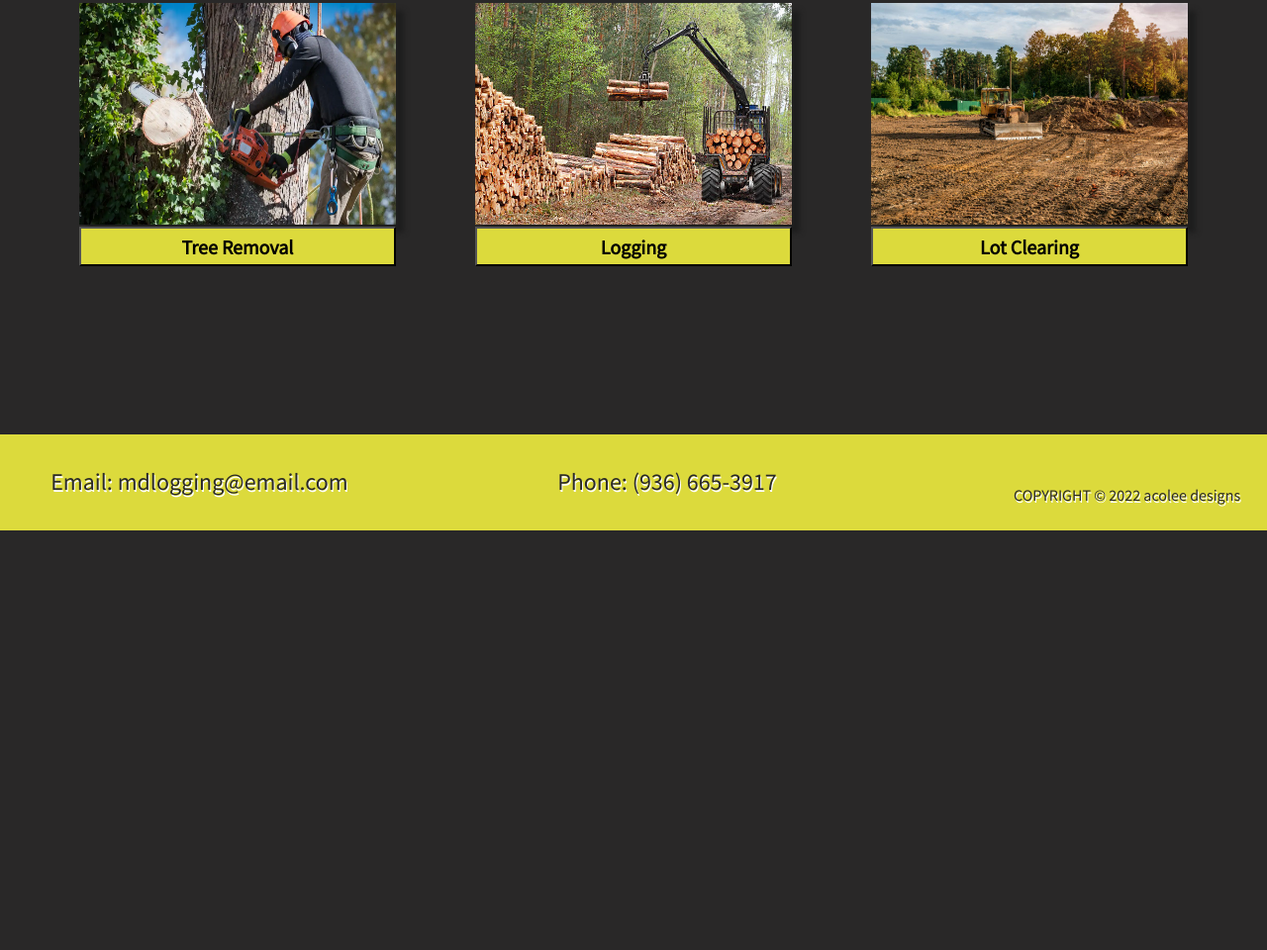
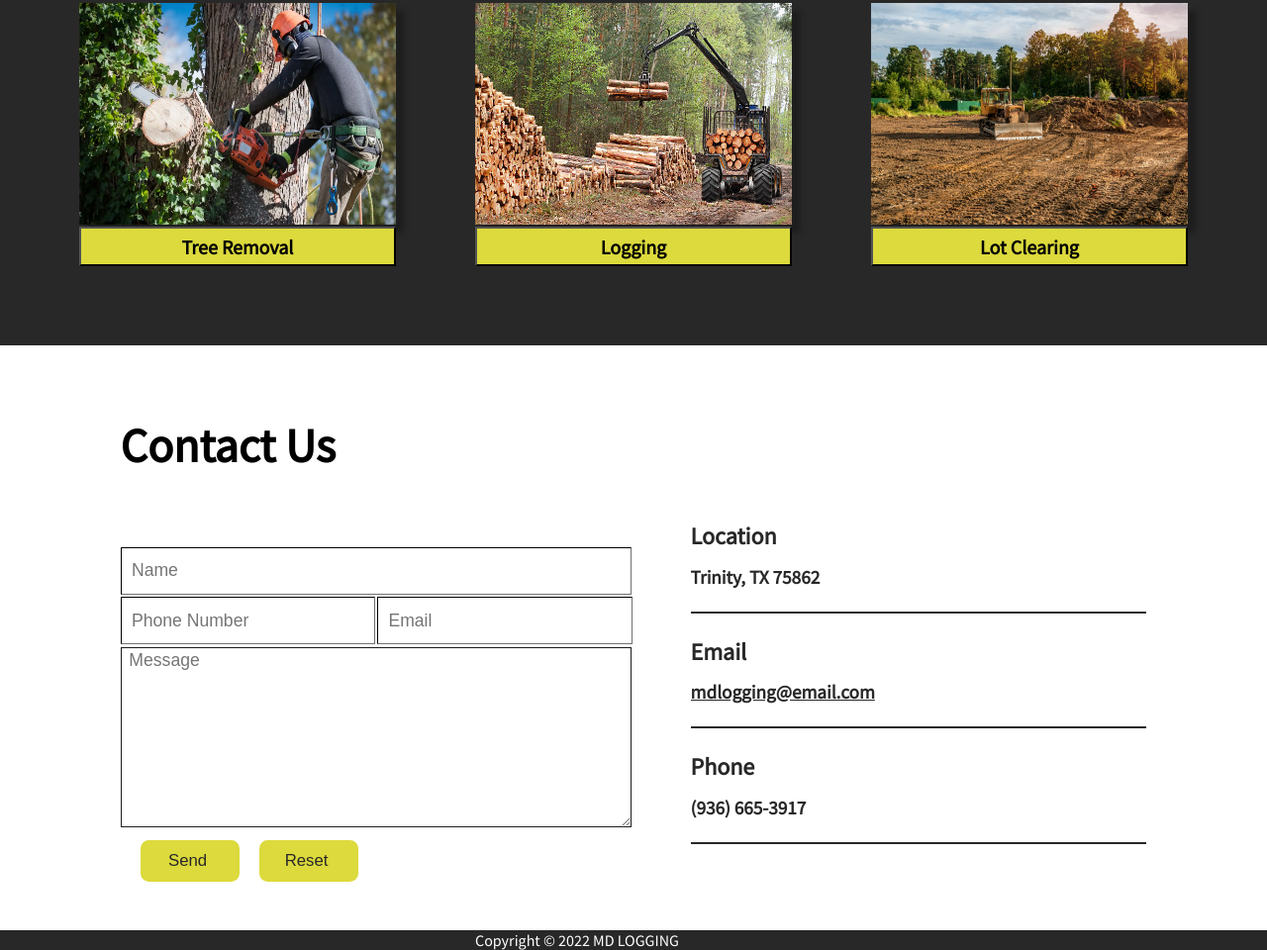
Before and after one commit to a-cole55/MDLogging, a website: page index.html in a window 1280 px wide. Shown: the part 1760-2720 px from the top of the page at 99% size. Before the commit the page ends 2296 px from the top, so only its background shows below. Drawn offline with nearby package versions, Linux system fonts and the light colour scheme; a web font is replaced by a local one.

Commit message:
added contact form

```diff
--- a/index.html
+++ b/index.html
@@ -63,19 +63,62 @@
             </section>
         </section>
         <section id="contact">
-            <section id="sectionContact">
-                <!-- <h1>Contact</h1> -->
-                <section class="contact2">
-                    <span>Email: </span>
-                    <span>mdlogging@email.com</span>
-                </section>
-                <section class="contact2">
-                    <span>Phone: </span>
-                    <span>(936) 665-3917</span>
-                </section>
-            </section>
-            <span id="copy">COPYRIGHT &copy; 2022 acolee designs</span>
+            <h5 id="contactHeading">Contact Us</h5>
+            <div class="row">
+                <div class="form">
+                    <!-- Contact Form -->
+                        <section>
+                            <form method="post" action="#">
+                                <input type="text" name="name" id="contact-name" type="text" placeholder="Name" />
+                                <input type="text" name="phone" id="contact-phone" type="tel" placeholder="Phone Number" />
+                                <input type="text" name="email" id="contact-email" type="email" placeholder="Email" />
+                                <textarea name="message" id="contact-message" placeholder="Message" rows="4"></textarea>
+                                <div class="btns">
+                                    <ul class="actions">
+                                        <li><input type="submit" class="style1" value="Send" /></li>
+                                        <li><input type="reset" class="style2" value="Reset" /></li>
+                                    </ul>
+                                </div>
+                            </form>
+                        </section>
+
+                </div>
+                <div class="contactInfo">
+                    <!-- Contact -->
+                    <div class="contactBox">
+                        <section>
+                            <!-- <img src="address_white_321974.png" alt="address icon"> -->
+                            <h4>Location</h4>
+                            <p>
+                                Trinity, TX 75862
+                            </p>
+                        </section>
+                    </div>
+                    <div class="contactBox">
+                        <section>
+                            <!-- <img src="email.png" alt="email icon"> -->
+                            <h4>Email</h4>
+                            <p>
+                                <a href="mailto:mdlogging@email.com">mdlogging@email.com</a>
+                            </p>
+                        </section>
+                    </div>
+                    <div class="contactBox">
+                        <section>
+                            <!-- <img src="phone.png" alt="phone icon"> -->
+                            <h4>Phone</h4>
+                            <p>
+                                (936) 665-3917
+                            </p>
+                        </section>
+                    </div>
+
+                </div>
+            </div>
         </section>
+        <footer>
+            <span id="copy">Copyright &copy; 2022 MD LOGGING</span>
+        </footer>
         <script type="module" src="/node_modules/waypoints/lib/noframework.waypoints.min.js"></script>
         <script type="module" src="/node_modules/waypoints/src/waypoint.js"></script>
         <script src="md-js.js"></script>
--- a/md-style.css
+++ b/md-style.css
@@ -1,7 +1,7 @@
 body{
     margin:0;
+    scroll-behavior: smooth;
     font-size:62.5%;
-    scroll-behavior: smooth;
 }
 html{
     margin:0;
@@ -156,7 +156,7 @@ strong{
     display:flex;
     flex-direction: column;
     justify-content: center;
-    margin:5% 0 12% 0;
+    margin:5% 0 5% 0;
 }
 .container3 img{
     height:10%;
@@ -228,32 +228,129 @@ button{
     width:100%;
 }
 #contact{
-    background-color: #DCDA3C;
-    display:flex;
+    padding:1% 5% 5% 5%;
+    background-color: white;
+    font-family: 'Source Sans Pro', sans-serif;
+}
+#contactHeading{
+    font-size: 3rem;
+    font-family: 'Source Sans Pro', sans-serif;
+    margin:5% 0 0 5%;
+}
+.row {
+    display: flex;
     flex-direction: row;
+    flex-wrap: wrap;
+    box-sizing: border-box;
+    align-items: center;
+    justify-content: stretch;
     width:100%;
+    /* opacity: 0.9; */
+  }
+.btns{
+    width:40%;
+    display: flex;
+    flex-direction: row;
+    align-items: center;
+    justify-content: space-evenly;
+}
+  .form{
+    width: 45%;
+    margin: 5% 5% -3% 5%;
+    display: inline-block;
+    background-color: white;
+  }
+  form {
+    width:100%;
+    margin:0;
+    background-color:white;
+  }
+  form input{
+    width:46.9%;
+    margin-bottom: 0.5%;
+    height:2.5em;
+    font-family:'Handlee', sans-serif;
+    border-color:rgb(29, 29, 29);
+    border-width: 1px;
+    font-size:1.1rem;
+    padding-left: 2%;
+  }
+  #contact-name{
+    width:96.8%;
+    padding-left: 2%;
+  }
+  textarea{
+    width: 97.3%;
+    height:10em;
+    font-family:'Handlee', sans-serif;
+    color:black;
+    border-color:rgb(29, 29, 29);
+    border-width: 1px;
+    font-size: 1.1rem;
+    margin-bottom:0;
+    padding-left: 1.5%;
+  }
+  .form li{
+    list-style-type: none;
+    display: inline;
+    margin:0 0 0 10%;
+  }
+  .form li input{
+    width:100px;
+    margin:0;
+    background-color:#DCDA3C;
+    color:rgb(41, 40, 40);
+    font-size:1.05rem;
+    border-radius: .5em;
+    border:2px double #DCDA3C;
+    cursor: pointer;
+    opacity:2;
+  }
+  .form li input:hover{
+    background-color:rgb(41, 40, 40);
+    color:white;
+    border-color: white;
+  }
+  .contactInfo{
+    width:40%;
+    display:inline-block;
+    margin: 4% 0 0 0;
+    /* animation:slide 6s infinite; */
+    overflow: hidden;
+  }
+  .contactBox{
+    margin-bottom:5%;
+    height:100%;
+    color:#0B5351;
+  }
+  .contactBox h4{
+    font-size:1.5rem;
+    display: inline;
+    color: rgb(41, 40, 40);
+    margin-bottom: 0;
+  }
+  .contactBox p{
+    font-size:1.2rem;
+    border-bottom: 2px solid rgb(41, 40, 40);
+    padding:3% 0 5% 0;
+    color:rgb(41, 40, 40);
+    font-weight: bold;
+    margin-top: 0;
+  }
+  .contactBox p > a{
+    color:rgb(41, 40, 40);
+    font-weight: bold;
+  }
+  .contactBox p > a:hover{
+    color:#778FA9;
+  }
+footer{
+    display: flex;
+    flex-direction: column;
     justify-content: center;
     align-items: center;
-}
-.contact2{
-    width:40%;
-    margin:0 5%;
-}
-span{
-    font: 1.5rem 'Source Sans Pro', sans-serif;
-    padding:4% 0 2% 0;
-    margin:0;
-    color:rgb(41, 40, 40);
-    text-shadow:1px 2px white;
-}
-#sectionContact{
-    width:100%;
-    display: flex;
-    flex-direction: row;
-    flex-wrap: nowrap;
-}
-#contact > img{
-    width:11%;
+    color:white;
+    font:1rem 'Source Sans Pro', 'sans-serif'
 }
 .hidden{
     display:none;
```
